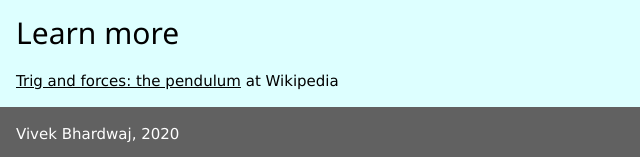
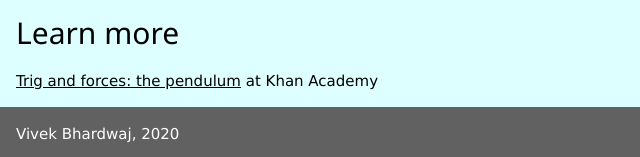
Before and after one commit to code3-14/website, a plain HTML site: page pendulum.html in a window 1280 px wide. Shown: the part 1275-1432 px from the top of the page, 0-640 px from the left. Drawn offline with nearby package versions, Linux system fonts and the light colour scheme.

Commit message:
Version 1.34 Fixed "Learn more' link to Khan Academy

```diff
--- a/pendulum.html
+++ b/pendulum.html
@@ -38,7 +38,7 @@
     <div class="w3-container w3-pale-blue">
       <h2>Learn more</h2>
       <p><a href="https://www.khanacademy.org/computing/computer-programming/programming-natural-simulations/programming-oscillations/a/trig-and-forces-the-pendulum">
-        Trig and forces: the pendulum</a> at Wikipedia</p>
+        Trig and forces: the pendulum</a> at Khan Academy</p>
     </div>
 
     <div class="w3-container w3-dark-gray">
```
